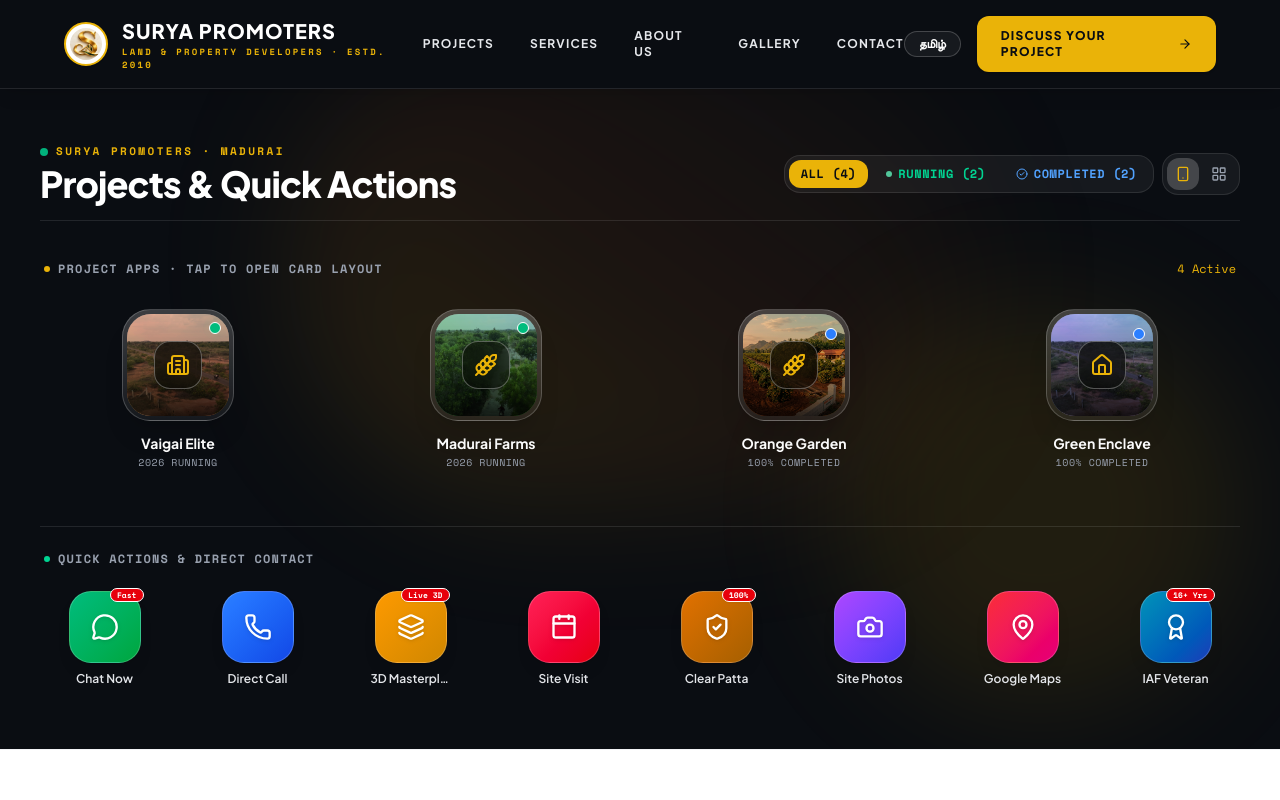
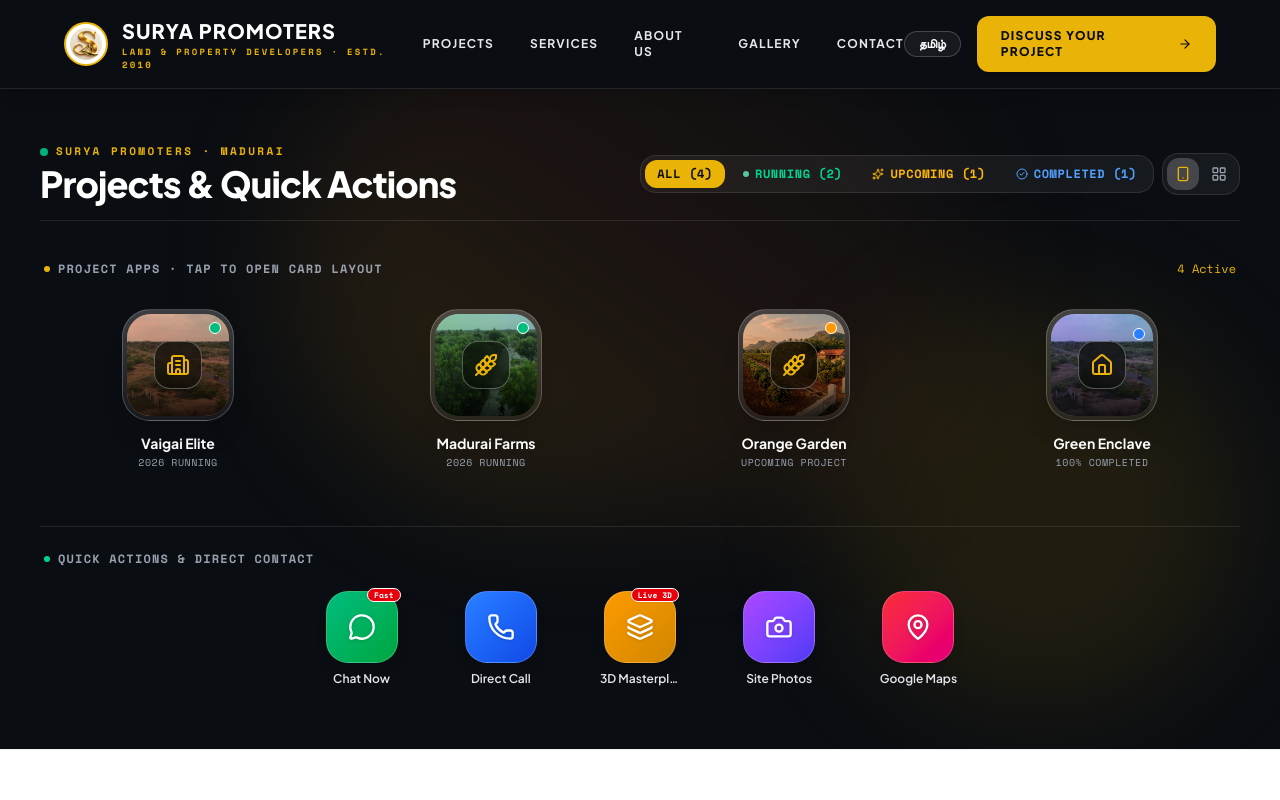
Before and after one commit to Suman-1108/surya_promoter, a Next.js app: page / in a window 1280 px wide. Shown: the top 800 px of the page. Built offline with nearby package versions, Linux system fonts and the light colour scheme.

Commit message:
feat: remove site visit, IAF veteran, clear patta utility apps and set Orange Garden as upcoming project

```diff
--- a/src/components/projects/ProjectCard.tsx
+++ b/src/components/projects/ProjectCard.tsx
@@ -29,6 +29,7 @@ interface ProjectCardProps {
 export default function ProjectCard({ project }: ProjectCardProps) {
   const router = useRouter();
   const { language } = useLanguage();
+  const isUpcoming = project.status === "upcoming" || project.projectType === "upcoming";
   const isCompleted = project.status === "completed" || project.projectType === "completed";
   const whatsappMsg = `Hello Surya Promoters, please share price and details for ${project.title.en}.`;
 
@@ -72,8 +73,13 @@ export default function ProjectCard({ project }: ProjectCardProps) {
             {project.categoryLabel[language]}
           </span>
 
-          {/* Status Badge: Running vs Completed */}
-          {isCompleted ? (
+          {/* Status Badge: Running vs Upcoming vs Completed */}
+          {isUpcoming ? (
+            <span className="inline-flex items-center gap-1.5 rounded-full bg-amber-500/95 backdrop-blur-md px-3 py-1 font-mono text-[10px] font-bold uppercase tracking-wider text-black shadow-sm border border-amber-300/40 shrink-0">
+              <Sparkles className="h-3 w-3 text-black" />
+              <span>{language === "ta" ? "வரவிருக்கும் திட்டம்" : "Upcoming"}</span>
+            </span>
+          ) : isCompleted ? (
             <span className="inline-flex items-center gap-1.5 rounded-full bg-blue-600/95 backdrop-blur-md px-3 py-1 font-mono text-[10px] font-bold uppercase tracking-wider text-white shadow-sm border border-blue-400/30 shrink-0">
               <CheckCircle2 className="h-3 w-3 text-white" />
               <span>{language === "ta" ? "நிறைவடைந்தது" : "Completed"}</span>
--- a/src/components/sections/ModernFeaturedProperties.tsx
+++ b/src/components/sections/ModernFeaturedProperties.tsx
@@ -34,7 +34,7 @@ interface ProjectItem {
   id: string;
   num: string;
   slug: string;
-  projectType: "running" | "completed";
+  projectType: "running" | "completed" | "upcoming";
   category: "commercial" | "farm" | "residential";
   categoryBadge: string;
   categoryBadgeTa: string;
@@ -54,7 +54,7 @@ interface ProjectItem {
 export default function ModernFeaturedProperties() {
   const router = useRouter();
   const { language } = useLanguage();
-  const [activeType, setActiveType] = useState<"all" | "running" | "completed">("all");
+  const [activeType, setActiveType] = useState<"all" | "running" | "upcoming" | "completed">("all");
   const [activeCategory, setActiveCategory] = useState<"all" | "commercial" | "farm" | "residential">("all");
 
   const projects: ProjectItem[] = [
@@ -112,7 +112,7 @@ export default function ModernFeaturedProperties() {
       id: "orange-garden",
       num: "03",
       slug: "orange-garden",
-      projectType: "completed",
+      projectType: "upcoming",
       category: "farm",
       categoryBadge: "Gated Orchard Estate",
       categoryBadgeTa: "பழத்தோட்ட எஸ்டேட்",
@@ -121,15 +121,15 @@ export default function ModernFeaturedProperties() {
       location: "Scenic Green Belt, Madurai",
       locationTa: "பசுமை மண்டலம், மதுரை",
       propertyType: "Orchard Community",
-      statusBadge: "COMPLETED",
-      statusBadgeTa: "நிறைவடைந்தது",
+      statusBadge: "UPCOMING",
+      statusBadgeTa: "வரவிருக்கும் திட்டம்",
       image: "/images/projects/orange-garden/hero-orchard.jpg",
       googleMapsUrl: "https://maps.google.com/?q=Madurai+Orchard+Land",
       iconSpecs: [
         { icon: Wheat, label: "Harvested Orchards", labelTa: "பழத்தோட்டங்கள்" },
         { icon: Home, label: "Farmhouse Plots", labelTa: "பண்ணை வீடு" },
         { icon: ShieldCheck, label: "Registered Patta", labelTa: "பதிவு செய்யப்பட்ட பட்டா" },
-        { icon: CheckCircle2, label: "100% Delivered", labelTa: "ஒப்படைக்கப்பட்டது" },
+        { icon: Sparkles, label: "Launching Soon", labelTa: "விரைவில் தொடக்கம்" },
       ],
     },
     {
@@ -159,6 +159,7 @@ export default function ModernFeaturedProperties() {
   ];
 
   const runningCount = projects.filter((p) => p.projectType === "running").length;
+  const upcomingCount = projects.filter((p) => p.projectType === "upcoming").length;
   const completedCount = projects.filter((p) => p.projectType === "completed").length;
 
   const filteredProjects = projects.filter((p) => {
@@ -238,6 +239,21 @@ export default function ModernFeaturedProperties() {
                 <span>{language === "ta" ? "நடைபெறுபவை" : "RUNNING"}</span>
                 <span className={`px-2 py-0.5 rounded-full text-[10px] ${activeType === "running" ? "bg-[#0A0D12]/20 text-[#0A0D12]" : "bg-emerald-200/70 text-emerald-900"}`}>
                   {runningCount}
+                </span>
+              </button>
+
+                            <button
+                onClick={() => setActiveType("upcoming")}
+                className={`rounded-xl px-4 py-2 font-mono text-xs font-bold uppercase tracking-wider transition-all flex items-center gap-2 cursor-pointer ${
+                  activeType === "upcoming"
+                    ? "bg-[#EAB308] text-[#0A0D12] shadow-xs font-extrabold"
+                    : "bg-amber-50 text-amber-800 border border-amber-200 hover:bg-amber-100"
+                }`}
+              >
+                <Sparkles className="h-3.5 w-3.5 text-amber-600" />
+                <span>{language === "ta" ? "வரவிருக்கும் திட்டம்" : "UPCOMING"}</span>
+                <span className={`px-2 py-0.5 rounded-full text-[10px] ${activeType === "upcoming" ? "bg-[#0A0D12]/20 text-[#0A0D12]" : "bg-amber-200/70 text-amber-900"}`}>
+                  {upcomingCount}
                 </span>
               </button>
 
@@ -355,9 +371,14 @@ export default function ModernFeaturedProperties() {
                           </span>
 
                           {/* Status Badge: Running vs Completed */}
-                          {isRunning ? (
+                          {project.projectType === "running" ? (
                             <span className="inline-flex items-center gap-1.5 rounded-full bg-emerald-600/95 backdrop-blur-md px-3 py-1 font-mono text-[10px] font-bold uppercase tracking-wider text-white shadow-sm border border-emerald-400/30 shrink-0">
                               <span className="h-1.5 w-1.5 rounded-full bg-white animate-pulse" />
+                              <span>{language === "ta" ? project.statusBadgeTa : project.statusBadge}</span>
+                            </span>
+                          ) : project.projectType === "upcoming" ? (
+                            <span className="inline-flex items-center gap-1.5 rounded-full bg-amber-500/95 backdrop-blur-md px-3 py-1 font-mono text-[10px] font-bold uppercase tracking-wider text-black shadow-sm border border-amber-300/40 shrink-0">
+                              <Sparkles className="h-3 w-3 text-black" />
                               <span>{language === "ta" ? project.statusBadgeTa : project.statusBadge}</span>
                             </span>
                           ) : (
--- a/src/components/sections/ProjectIconGrid.tsx
+++ b/src/components/sections/ProjectIconGrid.tsx
@@ -42,7 +42,7 @@ interface ProjectApp {
   category: "commercial" | "farm" | "residential";
   categoryLabel: string;
   categoryLabelTa: string;
-  projectType: "running" | "completed";
+  projectType: "running" | "completed" | "upcoming";
   statusText: string;
   statusTextTa: string;
   location: string;
@@ -75,7 +75,7 @@ export default function ProjectIconGrid() {
   const { language } = useLanguage();
   const [selectedProject, setSelectedProject] = useState<ProjectApp | null>(null);
   const [viewMode, setViewMode] = useState<"icons" | "cards">("icons");
-  const [filterType, setFilterType] = useState<"all" | "running" | "completed">("all");
+  const [filterType, setFilterType] = useState<"all" | "running" | "upcoming" | "completed">("all");
 
   const projectApps: ProjectApp[] = [
     {
@@ -142,20 +142,20 @@ export default function ProjectIconGrid() {
       category: "farm",
       categoryLabel: "Gated Orchard Estate",
       categoryLabelTa: "பழத்தோட்ட எஸ்டேட்",
-      projectType: "completed",
-      statusText: "100% COMPLETED",
-      statusTextTa: "நிறைவடைந்தது",
+      projectType: "upcoming",
+      statusText: "UPCOMING PROJECT",
+      statusTextTa: "வரவிருக்கும் திட்டம்",
       location: "Scenic Green Belt, Madurai",
       locationTa: "பசுமை மண்டலம், மதுரை",
       image: "/images/projects/orange-garden/hero-orchard.jpg",
-      gradient: "from-orange-500 via-amber-600 to-yellow-600",
+      gradient: "from-amber-500 via-orange-500 to-amber-700",
       icon: Wheat,
       googleMapsUrl: "https://maps.google.com/?q=Madurai+Orchard+Land",
       specs: [
         { icon: Wheat, label: "Harvested Orchards", labelTa: "பழத்தோட்டங்கள்" },
         { icon: Home, label: "Farmhouse Plots", labelTa: "பண்ணை வீடு" },
         { icon: ShieldCheck, label: "Registered Patta", labelTa: "பதிவு செய்யப்பட்ட பட்டா" },
-        { icon: CheckCircle2, label: "100% Delivered", labelTa: "ஒப்படைக்கப்பட்டது" },
+        { icon: Sparkles, label: "Launching Soon", labelTa: "விரைவில் தொடக்கம்" },
       ],
     },
     {
@@ -217,25 +217,6 @@ export default function ProjectIconGrid() {
       targetUrl: "https://mapbhoomi.com/l/surya-promoters",
     },
     {
-      id: "site-visit",
-      name: "Site Visit",
-      nameTa: "நேரடி பார்வை",
-      icon: Calendar,
-      gradient: "from-rose-500 to-red-600",
-      actionType: "whatsapp",
-      targetUrl: "https://wa.me/917708966452?text=Hello%20Surya%20Promoters,%20I%20would%20like%20to%20book%20an%20escorted%20site%20visit.",
-    },
-    {
-      id: "legal-patta",
-      name: "Clear Patta",
-      nameTa: "தெளிவான பட்டா",
-      badge: "100%",
-      icon: ShieldCheck,
-      gradient: "from-amber-600 to-yellow-700",
-      actionType: "link",
-      targetUrl: "/about",
-    },
-    {
       id: "gallery",
       name: "Site Photos",
       nameTa: "புகைப்படங்கள்",
@@ -252,16 +233,6 @@ export default function ProjectIconGrid() {
       gradient: "from-red-500 to-pink-600",
       actionType: "external",
       targetUrl: "https://maps.google.com/?q=Surya+Promoters+Madurai",
-    },
-    {
-      id: "about-iaf",
-      name: "IAF Veteran",
-      nameTa: "விமானப்படை",
-      badge: "16+ Yrs",
-      icon: Award,
-      gradient: "from-cyan-600 to-blue-800",
-      actionType: "link",
-      targetUrl: "/about",
     },
   ];
 
@@ -307,20 +278,29 @@ export default function ProjectIconGrid() {
               <button
                 onClick={() => setFilterType("running")}
                 className={`px-3 py-1.5 rounded-xl font-mono text-[10px] sm:text-xs font-bold uppercase tracking-wider transition flex items-center gap-1.5 ${
-                  filterType === "running" ? "bg-emerald-500 text-white" : "text-emerald-400 hover:text-emerald-300"
+                  filterType === "running" ? "bg-emerald-500 text-white font-extrabold" : "text-emerald-400 hover:text-emerald-300"
                 }`}
               >
                 <span className="h-1.5 w-1.5 rounded-full bg-emerald-300 animate-pulse" />
                 <span>{language === "ta" ? "நடைபெறுபவை" : "Running"} (2)</span>
               </button>
               <button
+                onClick={() => setFilterType("upcoming")}
+                className={`px-3 py-1.5 rounded-xl font-mono text-[10px] sm:text-xs font-bold uppercase tracking-wider transition flex items-center gap-1.5 ${
+                  filterType === "upcoming" ? "bg-[#EAB308] text-[#0A0D12] font-extrabold" : "text-amber-400 hover:text-amber-300"
+                }`}
+              >
+                <Sparkles className="h-3 w-3" />
+                <span>{language === "ta" ? "வரவிருக்கும் திட்டம்" : "Upcoming"} (1)</span>
+              </button>
+              <button
                 onClick={() => setFilterType("completed")}
                 className={`px-3 py-1.5 rounded-xl font-mono text-[10px] sm:text-xs font-bold uppercase tracking-wider transition flex items-center gap-1.5 ${
-                  filterType === "completed" ? "bg-blue-600 text-white" : "text-blue-400 hover:text-blue-300"
+                  filterType === "completed" ? "bg-blue-600 text-white font-extrabold" : "text-blue-400 hover:text-blue-300"
                 }`}
               >
                 <CheckCircle2 className="h-3 w-3" />
-                <span>{language === "ta" ? "நிறைவடைந்தவை" : "Completed"} (2)</span>
+                <span>{language === "ta" ? "நிறைவடைந்தவை" : "Completed"} (1)</span>
               </button>
             </div>
 
@@ -398,10 +378,15 @@ export default function ProjectIconGrid() {
 
                           {/* Top Status Notification Badge (like unread notification dot in mobile image) */}
                           <div className="absolute top-2 right-2">
-                            {isRunning ? (
+                            {project.projectType === "running" ? (
                               <span className="relative flex h-3 w-3">
                                 <span className="animate-ping absolute inline-flex h-full w-full rounded-full bg-emerald-400 opacity-75" />
                                 <span className="relative inline-flex rounded-full h-3 w-3 bg-emerald-500 border border-white" />
+                              </span>
+                            ) : project.projectType === "upcoming" ? (
+                              <span className="relative flex h-3 w-3">
+                                <span className="animate-ping absolute inline-flex h-full w-full rounded-full bg-amber-400 opacity-75" />
+                                <span className="relative inline-flex rounded-full h-3 w-3 bg-amber-500 border border-white" />
                               </span>
                             ) : (
                               <span className="inline-flex h-3 w-3 rounded-full bg-blue-500 border border-white" />
@@ -434,8 +419,8 @@ export default function ProjectIconGrid() {
                 </span>
               </div>
 
-              {/* Utility App Grid */}
-              <div className="grid grid-cols-4 sm:grid-cols-4 lg:grid-cols-8 gap-3 sm:gap-4 lg:gap-6">
+              {/* Utility App Grid - Centered 5-Icon Dock Row */}
+              <div className="grid grid-cols-5 sm:grid-cols-5 lg:grid-cols-5 max-w-2xl mx-auto gap-2 sm:gap-4 lg:gap-6">
                 {utilityApps.map((app) => {
                   const IconComp = app.icon;
 
@@ -504,9 +489,14 @@ export default function ProjectIconGrid() {
                       <span className="rounded-full bg-black/70 backdrop-blur-md px-3 py-1 font-mono text-[10px] font-bold uppercase tracking-wider text-white border border-white/20">
                         {language === "ta" ? project.categoryLabelTa : project.categoryLabel}
                       </span>
-                      {isRunning ? (
+                      {project.projectType === "running" ? (
                         <span className="inline-flex items-center gap-1.5 rounded-full bg-emerald-600/90 backdrop-blur-md px-3 py-1 font-mono text-[10px] font-bold uppercase tracking-wider text-white">
                           <span className="h-1.5 w-1.5 rounded-full bg-white animate-pulse" />
+                          <span>{language === "ta" ? project.statusTextTa : project.statusText}</span>
+                        </span>
+                      ) : project.projectType === "upcoming" ? (
+                        <span className="inline-flex items-center gap-1.5 rounded-full bg-amber-500/95 backdrop-blur-md px-3 py-1 font-mono text-[10px] font-bold uppercase tracking-wider text-black">
+                          <Sparkles className="h-3 w-3 text-black" />
                           <span>{language === "ta" ? project.statusTextTa : project.statusText}</span>
                         </span>
                       ) : (
@@ -641,10 +631,21 @@ export default function ProjectIconGrid() {
                 <span className="rounded-full bg-black/70 backdrop-blur-md px-3 py-1 font-mono text-[10px] font-bold uppercase tracking-wider text-white border border-white/20">
                   {language === "ta" ? selectedProject.categoryLabelTa : selectedProject.categoryLabel}
                 </span>
-                <span className={`rounded-full px-3 py-1 font-mono text-[10px] font-bold uppercase tracking-wider text-white backdrop-blur-md ${
-                  selectedProject.projectType === "running" ? "bg-emerald-600/90" : "bg-blue-600/90"
+                <span className={`inline-flex items-center gap-1.5 rounded-full px-3 py-1 font-mono text-[10px] font-bold uppercase tracking-wider backdrop-blur-md ${
+                  selectedProject.projectType === "running"
+                    ? "bg-emerald-600/90 text-white"
+                    : selectedProject.projectType === "upcoming"
+                    ? "bg-amber-500/95 text-black"
+                    : "bg-blue-600/90 text-white"
                 }`}>
-                  {language === "ta" ? selectedProject.statusTextTa : selectedProject.statusText}
+                  {selectedProject.projectType === "running" ? (
+                    <span className="h-1.5 w-1.5 rounded-full bg-white animate-pulse" />
+                  ) : selectedProject.projectType === "upcoming" ? (
+                    <Sparkles className="h-3 w-3 text-black" />
+                  ) : (
+                    <CheckCircle2 className="h-3 w-3 text-white" />
+                  )}
+                  <span>{language === "ta" ? selectedProject.statusTextTa : selectedProject.statusText}</span>
                 </span>
               </div>
             </div>
--- a/src/components/sections/ProjectsSection.tsx
+++ b/src/components/sections/ProjectsSection.tsx
@@ -8,15 +8,16 @@ import { useLanguage } from "@/hooks/useLanguage";
 import ProjectCard from "@/components/projects/ProjectCard";
 import ScrollReveal from "@/components/animations/ScrollReveal";
 import TextReveal from "@/components/animations/TextReveal";
-import { ArrowLeft, ArrowRight, CheckCircle2, Layers, ExternalLink, Map } from "lucide-react";
+import { ArrowLeft, ArrowRight, CheckCircle2, Layers, ExternalLink, Map, Sparkles } from "lucide-react";
 
 export default function ProjectsSection() {
   const router = useRouter();
   const { language, t } = useLanguage();
-  const [activeType, setActiveType] = useState<"all" | "running" | "completed">("all");
+  const [activeType, setActiveType] = useState<"all" | "running" | "upcoming" | "completed">("all");
   const [activeCategory, setActiveCategory] = useState<"all" | "commercial" | "farm" | "residential">("all");
 
   const runningCount = projectsData.filter((p) => p.projectType === "running" || p.status === "running" || p.status === "ongoing").length;
+  const upcomingCount = projectsData.filter((p) => p.projectType === "upcoming" || p.status === "upcoming").length;
   const completedCount = projectsData.filter((p) => p.projectType === "completed" || p.status === "completed").length;
 
   const filteredProjects = projectsData.filter((project) => {
@@ -24,6 +25,10 @@ export default function ProjectsSection() {
     if (activeType === "running") {
       const isRunning = project.projectType === "running" || project.status === "running" || project.status === "ongoing";
       if (!isRunning) return false;
+    }
+    if (activeType === "upcoming") {
+      const isUpcoming = project.projectType === "upcoming" || project.status === "upcoming";
+      if (!isUpcoming) return false;
     }
     if (activeType === "completed") {
       const isCompleted = project.projectType === "completed" || project.status === "completed";
--- a/src/data/projects.ts
+++ b/src/data/projects.ts
@@ -273,8 +273,8 @@ export const projectsData: Project[] = [
       "/images/projects/orange-garden/orchard-aerial.jpg",
     ],
     layoutPlanImage: "/images/projects/orange-garden/demarcated-plots.jpg",
-    status: "completed",
-    projectType: "completed",
+    status: "upcoming",
+    projectType: "upcoming",
     description: {
       en: "Gated orchard community and private farm estate plots offering mature citrus plantations, numbered plot demarcations, and luxury farmhouse cottage ownership.",
       ta: "செழிப்பான பழத்தோட்டம், எண் குறிக்கப்பட்ட பண்ணை மனைகள் மற்றும் ஆடம்பர வார இறுதி பண்ணை வீடு அமைப்பதற்கான கேட்டட் கம்யூனிட்டி திட்டம்.",
--- a/src/types/project.ts
+++ b/src/types/project.ts
@@ -1,5 +1,5 @@
 export type ProjectCategory = 'commercial' | 'farm' | 'residential' | 'industrial';
-export type ProjectStatus = 'running' | 'completed' | 'ongoing' | 'available' | 'development' | 'prime';
+export type ProjectStatus = 'running' | 'completed' | 'upcoming' | 'ongoing' | 'available' | 'development' | 'prime';
 
 export interface LocalizedString {
   en: string;
@@ -42,7 +42,7 @@ export interface Project {
   layoutPlanImage?: string;
   nearbyFeatures?: NearbyFeatureItem[];
   status: ProjectStatus;
-  projectType?: 'running' | 'completed';
+  projectType?: 'running' | 'completed' | 'upcoming';
 }
 
 export interface ServiceItem {
```
